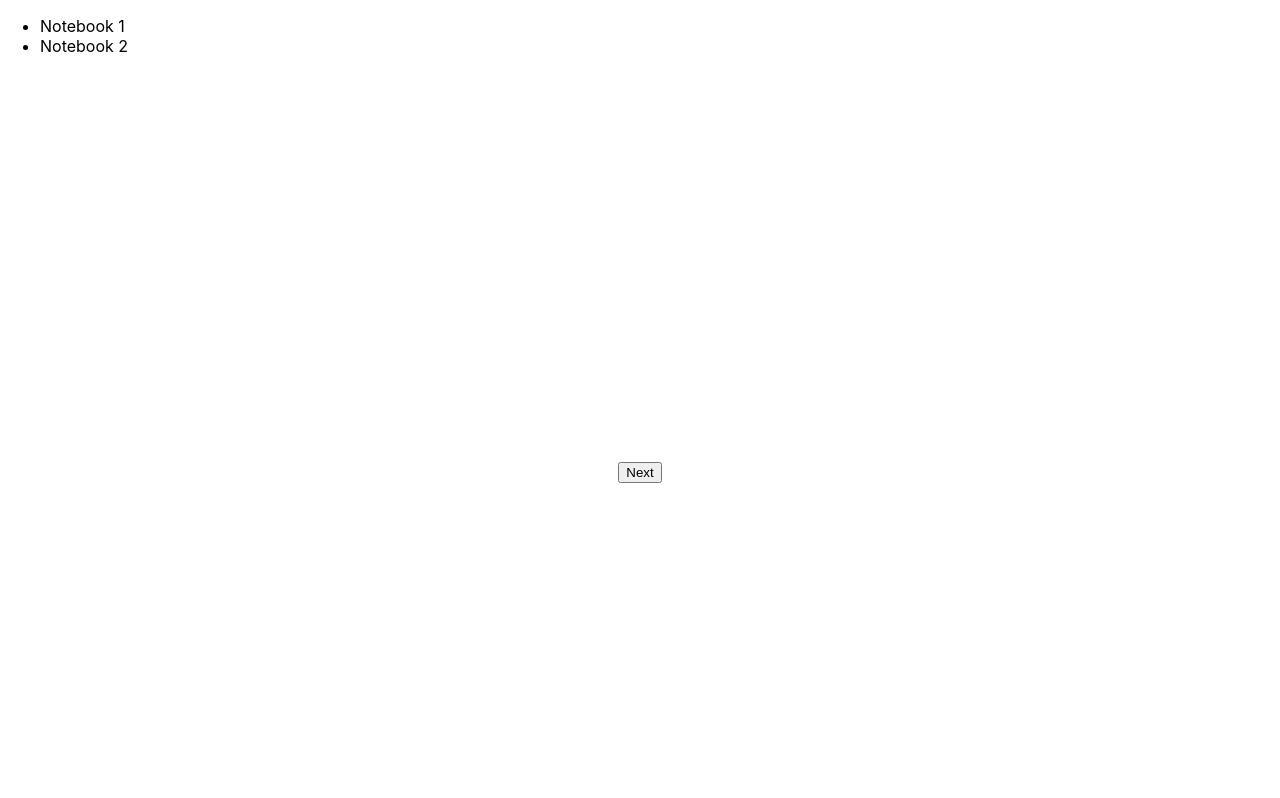
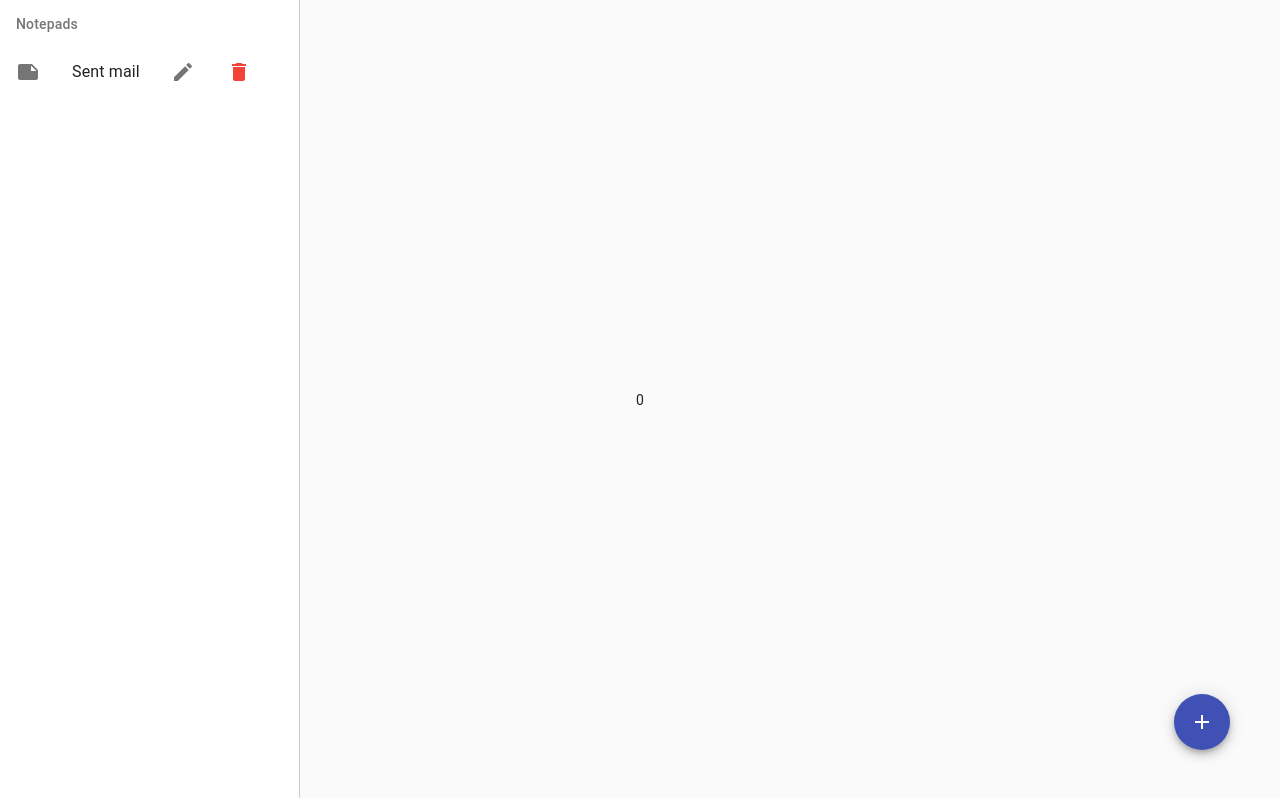
Before and after one commit to AndrewBoldrin/react-notes-app, a Next.js app: page / in a window 1280 px wide. Shown: the top 798 px of the page. Built offline with nearby package versions, Linux system fonts and the light colour scheme.

Commit message:
estrutura sidebar + botão add + notepad container

```diff
--- a/package.json
+++ b/package.json
@@ -8,8 +8,13 @@
     "start": "next start"
   },
   "dependencies": {
+    "@material-ui/core": "^4.11.3",
+    "@material-ui/icons": "^4.11.2",
     "next": "10.0.9",
     "react": "17.0.2",
     "react-dom": "17.0.2"
+  },
+  "devDependencies": {
+    "babel-plugin-styled-components": "^1.12.0"
   }
 }
--- a/pages/_app.js
+++ b/pages/_app.js
@@ -1,10 +1,23 @@
+import { useState } from 'react';
+import Layout from './components/layout/Layout';
 import '../styles/globals.css';
-import Layout from './components/layout/Layout';
 
 function MyApp({ Component, pageProps }) {
+
+  const [notepadList, setNotepadList] = useState([]);
+  const [count, setCount] = useState(0);
+
+  function handleNewClick() {
+      setCount((prevCount) => prevCount + 1);
+  }
+
   return (
     <Layout>
-      <Component {...pageProps} />
+      <Component
+        {...pageProps}
+        number={count}
+        isNew={handleNewClick}
+      />
     </Layout>
   );
 }
--- /dev/null
+++ b/pages/components/NewNotepadButton.js
@@ -0,0 +1,29 @@
+import { useRouter } from 'next/router';
+import { makeStyles } from '@material-ui/core/styles';
+import AddIcon from '@material-ui/icons/Add';
+import Fab from '@material-ui/core/Fab';
+
+export default function NewNotepadButton(props) {
+
+    const useStyles = makeStyles((theme) => ({
+        new: {
+            position: 'absolute',
+            bottom: '50px',
+            right: '50px',
+        },
+    }));
+
+    const router = useRouter();
+    const classes = useStyles();
+
+    function handleNewClick() {
+      props.isNew();
+    }
+
+    return (
+        <Fab onClick={handleNewClick} className={classes.new} color="primary" aria-label="add">
+            <AddIcon />
+        </Fab>
+    );
+
+}
--- /dev/null
+++ b/pages/components/Note.js
@@ -0,0 +1,9 @@
+
+
+export default function Note() {
+    return (
+        <div>
+            Note
+        </div>
+    );
+}
--- a/pages/components/layout/Layout.js
+++ b/pages/components/layout/Layout.js
@@ -1,11 +1,16 @@
 import SideBar from "./SideBar";
 import Content from './Content';
+import { CssBaseline } from '@material-ui/core';
 
 export default function Layout(props) {
+
     return (
         <>
+            <CssBaseline />
             <SideBar />
-            <Content {...props} />
+            <Content
+                {...props}
+            />
         </>
     );
 }
--- a/pages/components/layout/SideBar.js
+++ b/pages/components/layout/SideBar.js
@@ -1,12 +1,70 @@
+import React from 'react';
+import { makeStyles } from '@material-ui/core/styles';
+import ListSubheader from '@material-ui/core/ListSubheader';
+import List from '@material-ui/core/List';
+import ListItem from '@material-ui/core/ListItem';
+import ListItemIcon from '@material-ui/core/ListItemIcon';
+import ListItemText from '@material-ui/core/ListItemText';
+import NoteIcon from '@material-ui/icons/Note';
+import EditIcon from '@material-ui/icons/Edit';
+import DeleteIcon from '@material-ui/icons/Delete'
+import { red } from '@material-ui/core/colors';
+
+const useStyles = makeStyles((theme) => ({
+  root: {
+    position: 'absolute',
+    width: '300px',
+    maxWidth: 300,
+    minHeight: '100vh',
+    borderRight: '1px solid #ccc',
+    backgroundColor: theme.palette.background.paper
+  },
+  nested: {
+    paddingLeft: theme.spacing(4),
+  },
+
+  icon: {
+    '&:hover': {
+      fontSize: '1.7rem',
+    }
+  },
+}));
 
 export default function SideBar() {
+  const classes = useStyles();
+  const [open, setOpen] = React.useState(true);
 
-    return(
-        <nav>
-            <ul>
-                <li>Notebook 1</li>
-                <li>Notebook 2</li>
-            </ul>
-        </nav>
-    );
+  const handleClick = () => {
+    setOpen(!open);
+  };
+
+  return (
+    <List
+      component="nav"
+      aria-labelledby="nested-list-subheader"
+      subheader={
+        <ListSubheader component="div" id="nested-list-subheader">
+          Notepads
+        </ListSubheader>
+      }
+      className={classes.root}
+    >
+      <ListItem button>
+        <ListItemIcon>
+          <NoteIcon />
+        </ListItemIcon>
+
+        <ListItemText primary="Sent mail" />
+
+        <ListItemIcon>
+          <EditIcon  className={classes.icon}/>
+        </ListItemIcon>
+
+        <ListItemIcon>
+          <DeleteIcon className={classes.icon} onClick={() => alert('aqui')} style={{color: red[500]}} />
+        </ListItemIcon>
+
+      </ListItem>
+    </List>
+  );
 }
--- a/pages/index.js
+++ b/pages/index.js
@@ -1,19 +1,41 @@
 import Head from 'next/head'
-import styles from '../styles/Home.module.css'
+// import styles from '../styles/Home.module.css'
+import { makeStyles } from '@material-ui/core/styles';
 import { useRouter } from 'next/router';
+import NewNotepadButton from './components/NewNotepadButton';
 
-export default function Home() {
+export default function Home(props) {
 
+  const useStyles = makeStyles((theme) => ({
+    container: {
+      display: 'flex',
+      justifyContent: 'center',
+      alignItems: 'center',
+      // width: '500px',
+      minHeight: '100vh',
+      // background: 'red',
+    },
+  }));
+
+  const classes = useStyles();
   const router = useRouter();
 
+  function handleNewClick() {
+    props.isNew();
+    router.push('/components/Notepad');
+  }
+
   return (
-    <div className={styles.container}>
+    <div className={classes.container}>
       <Head>
         <title>Create Next App</title>
         <link rel="icon" href="/favicon.ico" />
+        <link rel="stylesheet" href="https://fonts.googleapis.com/icon?family=Material+Icons" />
       </Head>
-
-      <button onClick={() => router.push('/components/Notepad')}>Next</button>
+      {props.number}
+      <NewNotepadButton
+        isNew={handleNewClick}
+      />
 
     </div>
   )
--- a/styles/Home.module.css
+++ b/styles/Home.module.css
@@ -1,10 +1,10 @@
 .container {
-  min-height: 100vh;
+  /* min-height: 100vh;
   padding: 0 0.5rem;
   display: flex;
   flex-direction: column;
   justify-content: center;
-  align-items: center;
+  align-items: center; */
 }
 
 .main {
```
Also changed, not shown: pages/components/Notepad.js (+40 -2 lines), styles/globals.css (line endings or trailing spaces), 1 other file (tests, documents, lock files or other folders).
